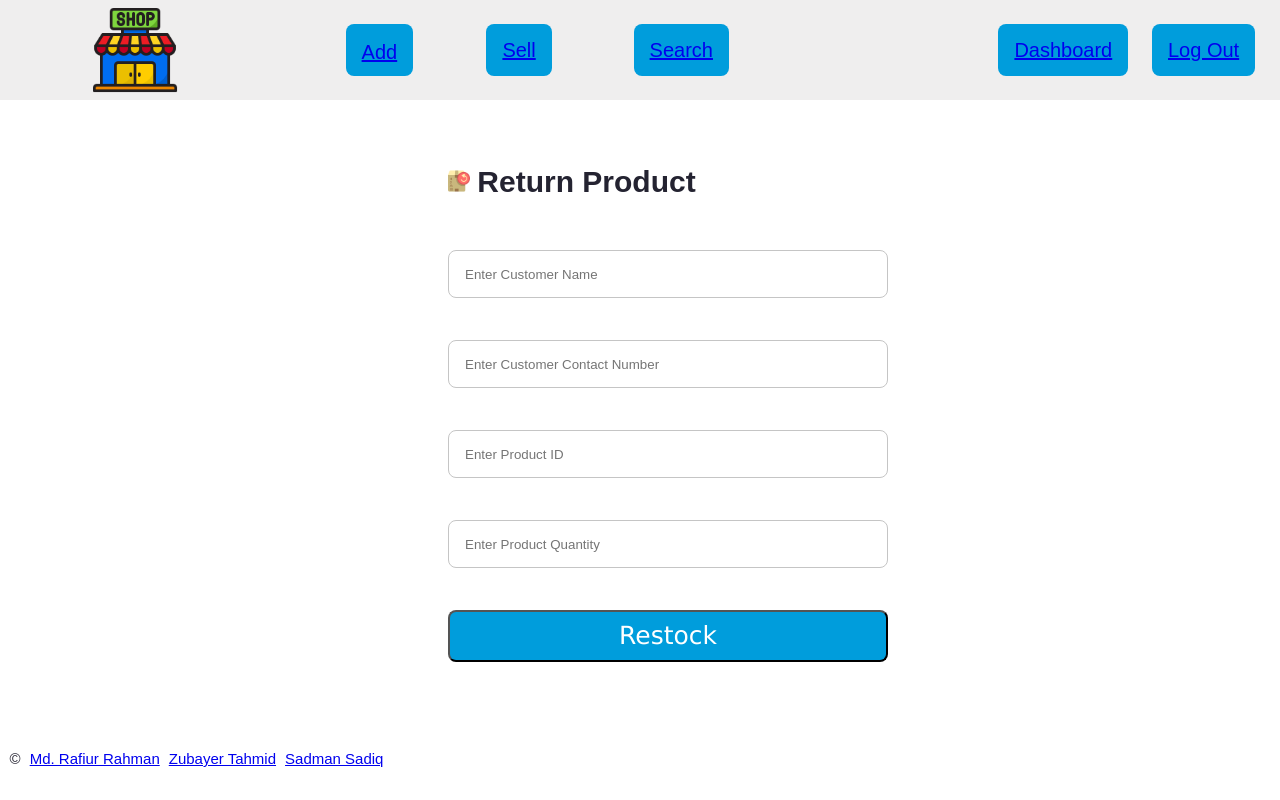
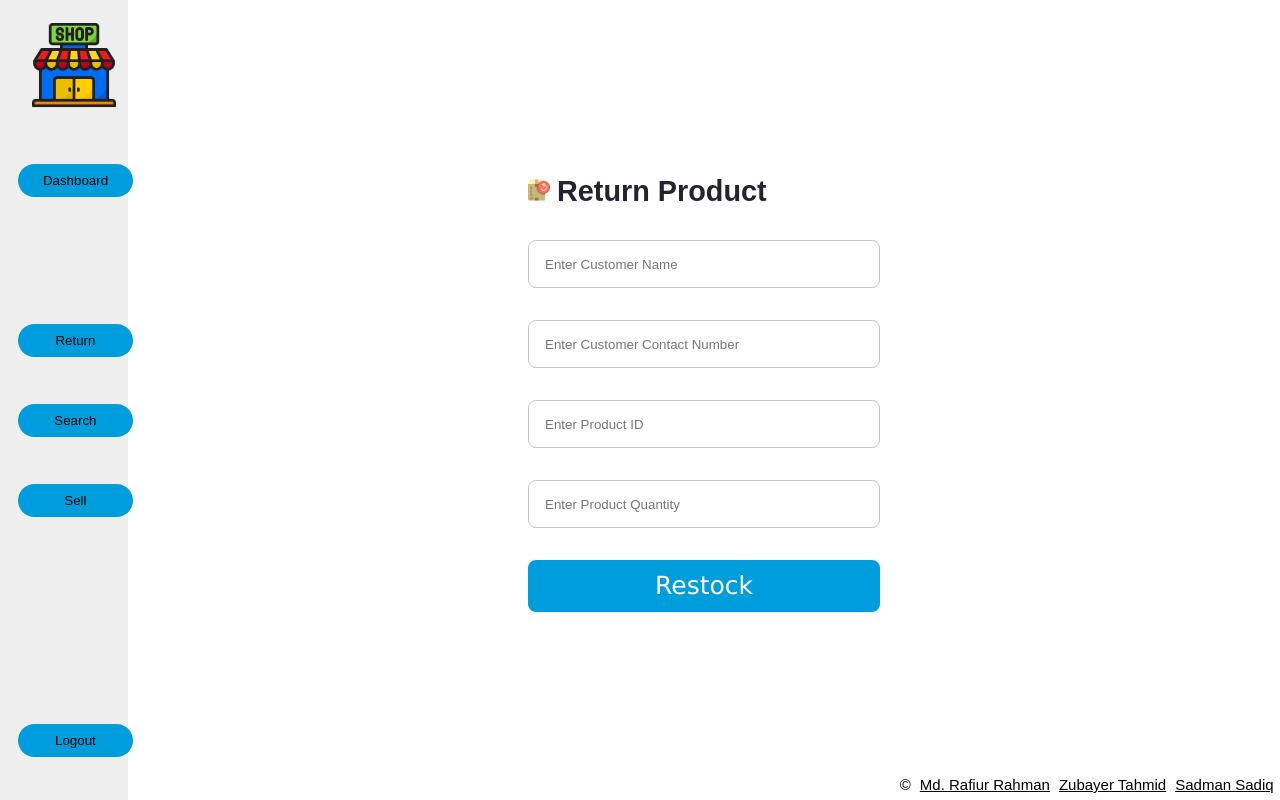
Before and after one commit to rr-uchchash360/Halkhata-The-Shop-Management-System, a PHP site: page /return.html in a window 1280 px wide. Run offline with PHP 8.4, Linux system fonts and the light colour scheme.

Commit message:
Return Page Re-formed

```diff
--- a/return.css
+++ b/return.css
@@ -6,139 +6,122 @@
 
 .navbar{
     position: absolute;
-    width: 100%;
-    height: 100px;
-    left: 0px;
-    top: 0px;
-    background: #EFEEEE;
+    width: 10%;
+    height: 100%;
+    background: #EEEEEE;
 }
 
 .navbar-shop-logo{
     position: absolute;
-    top : 5px;
+    top : 2.5%;
+    left: 22.5%;
+}
+
+.navbar-dashboard-button{
+    color: #242331;
+    position: absolute;
+    display: flex;
+    flex-direction: column;
+    justify-content: center;
+    padding: 7% 7%;
+    height: 5%;
+    border-radius: 10%;
+    color: #fff;
+    font-family: 'Lucida Sans', 'Lucida Sans Regular', 'Lucida Grande', 'Lucida Sans Unicode', Geneva, Verdana, sans-serif;
+    font-style: normal;
+    font-size: 100%;
+    line-height: 20px;
     left: 7%;
+    top: 20%;
+    text-align: center;
 }
 
 .navbar-add-product-button{
     color: #242331;
     position: absolute;
-    left: 27%;
     display: flex;
     flex-direction: column;
     justify-content: center;
-    padding: 14px 16px;
-    gap: 4px;
-    height: 52px;
-    background: #009DDC;
-    border-radius: 8px;
+    padding: 7% 7%;
+    height: 5%;
+    border-radius: 15%;
     color: #fff;
     font-family: 'Lucida Sans', 'Lucida Sans Regular', 'Lucida Grande', 'Lucida Sans Unicode', Geneva, Verdana, sans-serif;
     font-style: normal;
-    font-weight: 500;
-    font-size: 20px;
+    font-size: 100%;
     line-height: 20px;
-    top: 24px;
+    left: 7%;
+    top: 40%;
+    text-align: center;
+}
+
+.navbar-search-product-button{
+    color: #242331;
+    position: absolute;
+    display: flex;
+    flex-direction: column;
+    justify-content: center;
+    padding: 7% 7%;
+    height: 5%;
+    border-radius: 15%;
+    color: #fff;
+    font-family: 'Lucida Sans', 'Lucida Sans Regular', 'Lucida Grande', 'Lucida Sans Unicode', Geneva, Verdana, sans-serif;
+    font-style: normal;
+    font-size: 100%;
+    line-height: 20px;
+    left: 7%;
+    top: 50%;
     text-align: center;
 }
 
 .navbar-sell-product-button{
     color: #242331;
     position: absolute;
-    left: 38%;
     display: flex;
     flex-direction: column;
     justify-content: center;
-    padding: 14px 16px;
-    gap: 4px;
-    height: 52px;
-    background: #009DDC;
-    border-radius: 8px;
+    padding: 7% 7%;
+    height: 5%;
+    border-radius: 15%;
     color: #fff;
     font-family: 'Lucida Sans', 'Lucida Sans Regular', 'Lucida Grande', 'Lucida Sans Unicode', Geneva, Verdana, sans-serif;
     font-style: normal;
-    font-weight: 500;
-    font-size: 20px;
+    font-size: 100%;
     line-height: 20px;
-    top: 24px;
-    text-align: center;
-}
-
-.navbar-search-product-button{
-    color: #242331;
-    position: absolute;
-    left: 49.5%;
-    display: flex;
-    flex-direction: column;
-    justify-content: center;
-    padding: 14px 16px;
-    gap: 4px;
-    height: 52px;
-    background: #009DDC;
-    border-radius: 8px;
-    color: #fff;
-    font-family: 'Lucida Sans', 'Lucida Sans Regular', 'Lucida Grande', 'Lucida Sans Unicode', Geneva, Verdana, sans-serif;
-    font-style: normal;
-    font-weight: 500;
-    font-size: 20px;
-    line-height: 20px;
-    top: 24px;
-    text-align: center;
-}
-
-.navbar-dashboard-button{
-    color: #242331;
-    position: absolute;
-    left: 78%;
-    display: flex;
-    flex-direction: column;
-    justify-content: center;
-    padding: 14px 16px;
-    gap: 4px;
-    height: 52px;
-    background: #009DDC;
-    border-radius: 8px;
-    color: #fff;
-    font-family: 'Lucida Sans', 'Lucida Sans Regular', 'Lucida Grande', 'Lucida Sans Unicode', Geneva, Verdana, sans-serif;
-    font-style: normal;
-    font-weight: 500;
-    font-size: 20px;
-    line-height: 20px;
-    top: 24px;
+    left: 7%;
+    top: 60%;
     text-align: center;
 }
 
 .navbar-logout-button{
     color: #242331;
     position: absolute;
-    left: 90%;
     display: flex;
     flex-direction: column;
     justify-content: center;
-    padding: 14px 16px;
-    gap: 4px;
-    height: 52px;
-    background: #009DDC;
-    border-radius: 8px;
+    padding: 7% 7%;
+    height: 5%;
+    border-radius: 15%;
     color: #fff;
     font-family: 'Lucida Sans', 'Lucida Sans Regular', 'Lucida Grande', 'Lucida Sans Unicode', Geneva, Verdana, sans-serif;
     font-style: normal;
-    font-weight: 500;
-    font-size: 20px;
+    font-size: 100%;
     line-height: 20px;
-    top: 24px;
+    left: 7%;
+    top: 90%;
     text-align: center;
 }
 
 .wrapper-return-product-label{
     position: absolute;
-    width: 300px;
+    width: 19.5%;
     height: 60px;
-    left: 35%;
-    top: 150px;
+    left: 41.25%;
+    top: 20%;
     font-family: 'Lato';
     font-style: normal;
     font-weight: 700;
-    font-size: 30px;
+    font-size: 180%;
     line-height: 60px;
     color: #242331;
 }
@@ -152,10 +135,10 @@
     padding: 12px 16px;
     gap: 4px;
     position: absolute;
-    width: 440px;
+    width: 27.5%;
     height: 48px;
-    left: 35%;
-    top: 250px;
+    left: 41.25%;
+    top: 30%;
     border: 1px solid #C5C5C5;
     border-radius: 8px;
 }
@@ -169,10 +152,10 @@
     padding: 12px 16px;
     gap: 4px;
     position: absolute;
-    width: 440px;
+    width: 27.5%;
     height: 48px;
-    left: 35%;
-    top: 340px;
+    left: 41.25%;
+    top: 40%;
     border: 1px solid #C5C5C5;
     border-radius: 8px;
 }
@@ -186,10 +169,10 @@
     padding: 12px 16px;
     gap: 4px;
     position: absolute;
-    width: 440px;
+    width: 27.5%;;
     height: 48px;
-    left: 35%;
-    top: 430px;
+    left: 41.25%;
+    top: 50%;
     border: 1px solid #C5C5C5;
     border-radius: 8px;
 }
@@ -203,25 +186,24 @@
     padding: 12px 16px;
     gap: 4px;
     position: absolute;
-    width: 440px;
+    width: 27.5%;;
     height: 48px;
-    left: 35%;
-    top: 520px;
+    left: 41.25%;
+    top: 60%;
     border: 1px solid #C5C5C5;
     border-radius: 8px;
 }
 
 .wrapper-restock-button{
-    display: flex;
     flex-direction: row;
     justify-content: center;
     padding: 14px 16px;
     gap: 4px;
     position: absolute;
-    width: 440px;
+    width: 27.5%;;
     height: 52px;
-    left: 35%;
-    top: 610px;
+    left: 41.25%;
+    top: 70%;
     background: #009DDC;
     border-radius: 8px;
     color: #fff;
@@ -232,13 +214,32 @@
     line-height: 20px;
 }
 
+button{
+    padding: 9px 25px;
+    background-color: #009DDC;
+    border: none;
+    border-radius: 50px;
+    cursor: pointer;
+    transition: all 0.3s ease 0s;
+}
+
+a, button{
+    font-weight: 500;
+    color: #000000;
+    width: 115px;
+}
+
+button:hover{
+    background-color: #00E000;
+}
+
 .footer{
     font-family: 'Courier New', Courier, monospace;
     font-weight: 200;
     font-size: 15px;
     line-height: 120%;
-    color: #242331;
+    color: #000000;
     position: absolute;
-    left: 0.75%;
-    top: 750px;
+    right: 0.5%;
+    top: 97%;
 }
--- a/return.html
+++ b/return.html
@@ -18,22 +18,22 @@
             <a href="add.html"><img src="icons/shop.png" style="width: 90px; height: 90px;">
         </div>
 
+        <div class="navbar-dashboard-button">
+            <a href='login.html'><button>Dashboard</button></a>
+        </div>
+
         <div class="navbar-add-product-button">
-            <a href="add.html">Add</a>
+            <a href='add.html'><button>Return</button></a>
         </div>
         <div class="navbar-search-product-button">
-            <a href="search.html">Search</a>
+            <a href='search.html'><button>Search</button></a>
         </div>
         <div class="navbar-sell-product-button">
-            <a href="sell.html">Sell</a>
-        </div>
-
-        <div class="navbar-dashboard-button">
-            <a href = login.html>Dashboard</a>
+            <a href='sell.html'><button>Sell</button></a>
         </div>
 
         <div class="navbar-logout-button">
-            <a href = login.html>Log Out</a>
+            <a href='login.html'><button>Logout</button></a>
         </div>
 
     </div>
```
